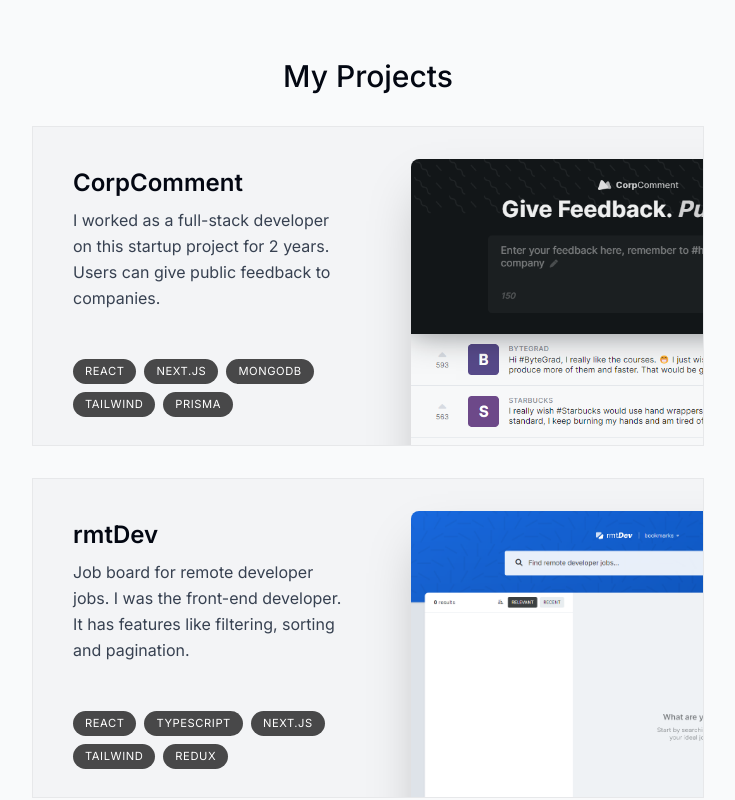
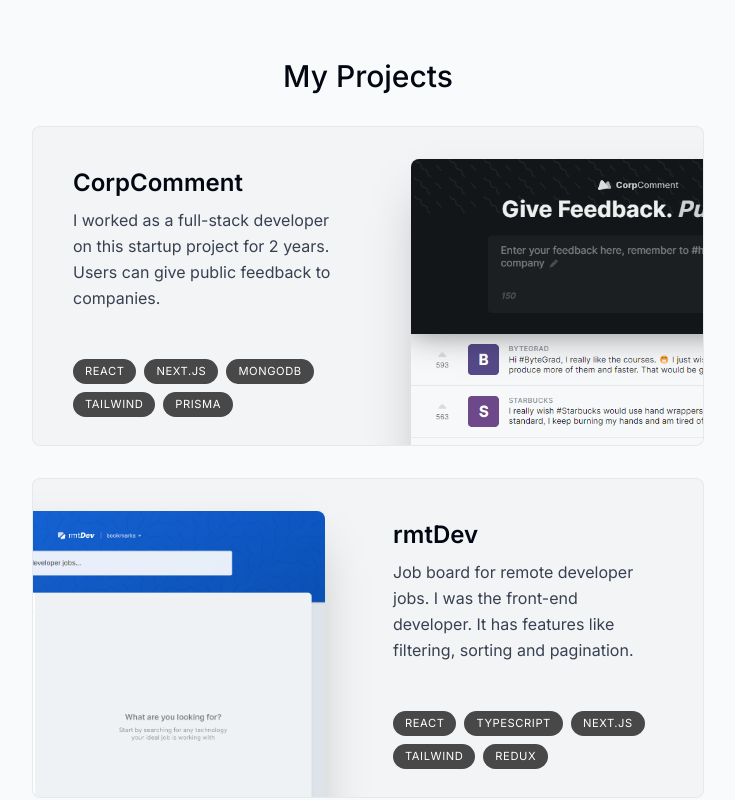
Before and after one commit to adrians90/Adrian-Sandu, a Next.js app: page / in a window 1280 px wide. Shown: the part 1240-2040 px from the top of the page, without its empty margins (272-1007 px from the left). Built offline with nearby package versions, Linux system fonts and the light colour scheme.

Commit message:
Style the project component

```diff
--- a/components/project.tsx
+++ b/components/project.tsx
@@ -2,7 +2,7 @@
 
 import { projectsData } from "@/lib/data";
 import Image from "next/image";
-import { useScroll, motion } from "framer-motion";
+import { useScroll, motion, useTransform } from "framer-motion";
 import { useRef } from "react";
 
 type ProjectProps = (typeof projectsData)[number];
@@ -18,16 +18,19 @@
     target: ref,
     offset: ["0 1", "1.33 1"],
   });
+
+  const scaleProgress = useTransform(scrollYProgress, [0, 1], [0.8, 1]);
+  const opacityProgress = useTransform(scrollYProgress, [0, 1], [0.6, 1]);
   return (
     <motion.div
       ref={ref}
       style={{
-        scale: scrollYProgress,
-        opacity: scrollYProgress,
+        scale: scaleProgress,
+        opacity: opacityProgress,
       }}
-      className="mb-3 sm:mb-8 last:mb-0"
+      className="group mb-3 sm:mb-8 last:mb-0"
     >
-      <section className="group bg-gray-100 max-w-[42rem] border border-black/5 overflow-hidden sm:pr-8 relative sm:h-[20rem] mb-3 sm:mb-8 last:mb-0 even:pl-8 hover:bg-gray-200 transition">
+      <section className="bg-gray-100 max-w-[42rem] border border-black/5 rounded-lg overflow-hidden sm:pr-8 relative sm:h-[20rem] mb-3 sm:mb-8 last:mb-0  hover:bg-gray-200 transition group-even:pl-8">
         <div className="pt-4 pb-7 px-5 sm:pl-10 sm:pr-2 sm:pt-10 sm:max-w-[50%] flex flex-col h-full group-even:ml-[18rem]">
           <h3 className="text-2xl font-semibold">{title}</h3>
           <p className="mt-2 leading-relaxed text-gray-700">{description}</p>
```
